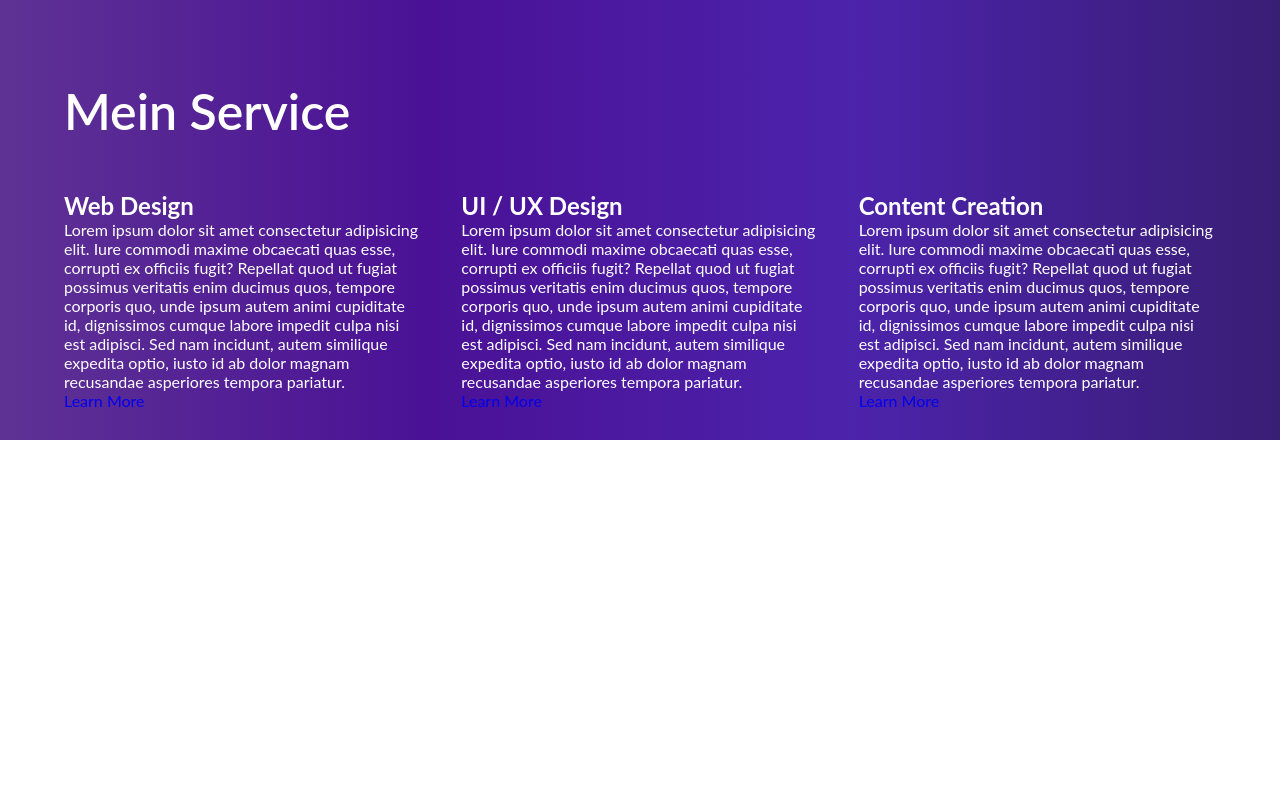
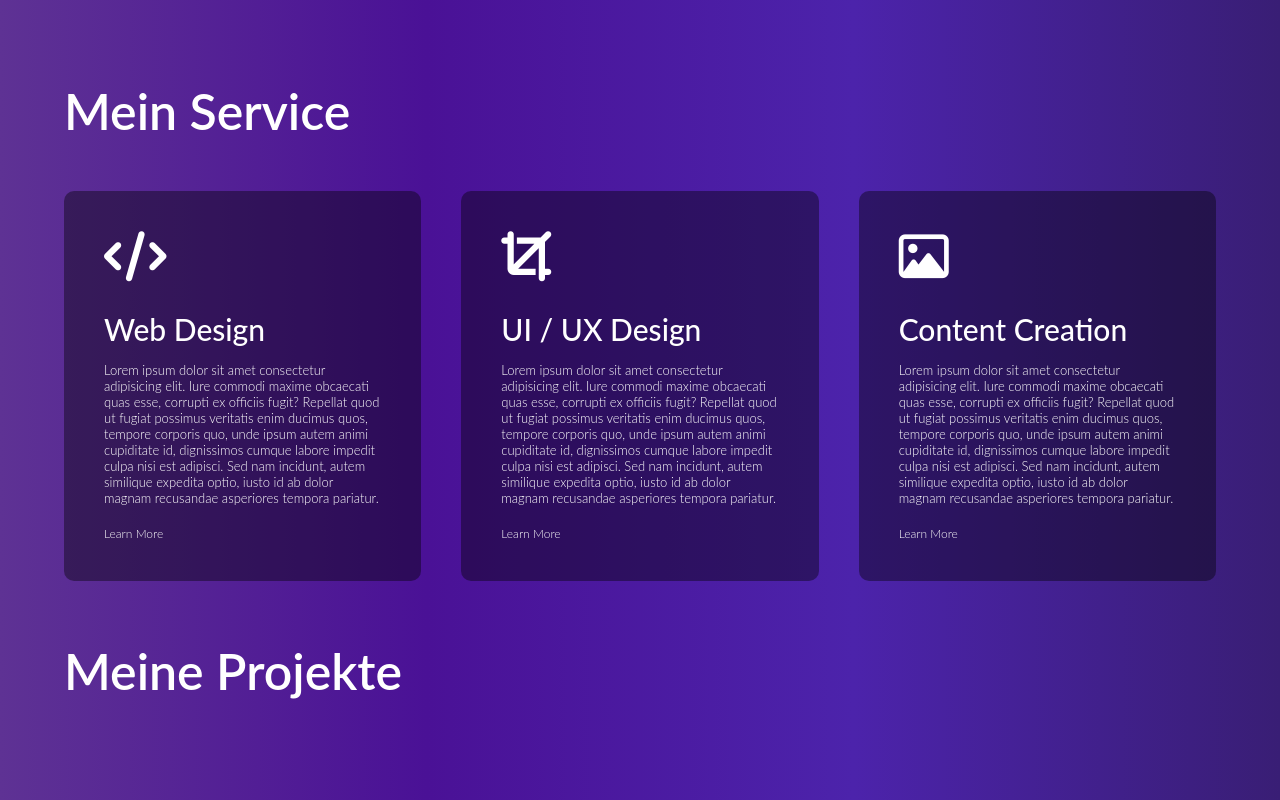
Before and after one commit to Svendolin/MyPortfoliowebsite, a plain HTML site: page Website/index.html in a window 1280 px wide. Shown: the part 1450-2250 px from the top of the page. Before the commit the page ends 1890 px from the top, so only its background shows below. Drawn offline with Linux system fonts and the light colour scheme.

Commit message:
Working on Projects

```diff
--- a/Website/css/style.css
+++ b/Website/css/style.css
@@ -34,7 +34,7 @@ body {
   color: var(--main-text-color);
 }
 
-/* === Header === */
+/* ======================= Header ======================= */
 
 #header {
   width: 100%;
@@ -216,3 +216,57 @@ nav ul li a:hover::after {
   grid-gap: 40px;
   margin-top: 50px;
 }
+
+.services-list div {
+  background: rgba(0, 0, 0, 0.4);
+  padding: 40px;
+  font-size: 13px;
+  font-weight: 300;
+  border-radius: 10px;
+  transition: 0.5s, 0.5s; /* 0.5s for background, 0.5s for transform */
+}
+
+/* Services Icons */
+.services-list div i {
+  font-size: 50px;
+  margin-bottom: 30px;
+}
+
+.services-list div h2 {
+  font-size: 30px;
+  font-weight: 500;
+  margin-bottom: 15px
+}
+
+.services-list div a {
+  text-decoration: none;
+  color: var(--main-text-color);
+  font-size: 12px;
+  margin-top: 20px;
+  display: inline-block;
+}
+
+.services-list div:hover {
+  background: var(--main-title-color);
+  transform: translateY(-10px);
+}
+
+/* ======================= Portfolio ======================= */
+
+#portfolio {
+  padding: 30px 5%;
+  color: var(--main-text-color);
+}
+
+.work-list {
+  display: grid;
+  grid-template-columns: repeat(auto-fit, minmax(250px, 1fr));
+  grid-gap: 40px;
+  margin-top: 50px;
+}
+
+.work {
+  border-radius: 10px;
+  position: relative;
+  overflow: hidden;
+}
--- a/Website/index.html
+++ b/Website/index.html
@@ -5,8 +5,9 @@
   <meta http-equiv="X-UA-Compatible" content="IE=edge">
   <meta name="viewport" content="width=device-width, initial-scale=1.0">
   <!-- Additional Meta Elements -->
-  <meta name="keywords" content="Svendolin Productions Portfolio Website made with HTML, CSS and JAVASCRIPT">
-  <meta name="description" content="This is my official Portfolio Website featuring my work, personality, ambitions, targets and web-presence in this world!">
+  <meta name="keywords" content="Svendolin Productions Portfolio Website made with HTML, CSS and JAVASCRIPT and lots of love">
+  <meta name="description" content="This is my official Portfolio Website featuring my work, webprojects, personality, ambitions, classifications,
+  targets as a webdeveloper in case of frontend and backend solutions">
   <meta name="author" content="Sven Kamm aka Svendolin">
   <title>Svendolin-Productions</title>
   <!-- Link tags-->
@@ -18,8 +19,9 @@
   <link rel="manifest" href="favicon/site.webmanifest">
   <link rel="mask-icon" href="favicon/safari-pinned-tab.svg" color="#5bbad5">
   <!-- CDNJS to Fontawesome. What is CDNJS? Here ya go: https://www.belugacdn.com/blog/cdn/cdnjs/ -->
-  <!--  48:07 -->
   <link rel="stylesheet" href="https://cdnjs.cloudflare.com/ajax/libs/font-awesome/6.4.0/css/all.min.css" integrity="sha512-iecdLmaskl7CVkqkXNQ/ZH/XLlvWZOJyj7Yy7tcenmpD1ypASozpmT/E0iPtmFIB46ZmdtAc9eNBvH0H/ZpiBw==" crossorigin="anonymous" referrerpolicy="no-referrer" />
+  <!-- Btw you can also use the kit directly from fontawesome -->
+  <!-- <script src="https://kit.fontawesome.com/295eaabed0.js" crossorigin="anonymous"></script> -->
   <meta name="msapplication-TileColor" content="#da532c">
   <meta name="theme-color" content="#ffffff">
   <!-- Script tags-->
@@ -27,7 +29,7 @@
   <script src="https://kit.fontawesome.com/c4254e24a8.js"crossorigin="anonymous"></script>
 </head>
 <body>
-  <!-- Header -->
+  <!------------ Header ------------>
   <div id="header">
     <div class="container">
       <nav>
@@ -42,11 +44,11 @@
       </nav>
       <div class="header-text">
         <p>Webdev-Visualist</p>
-        <h1>Grüezi, I bi de<br><span>Svendolin</span> us dr schwiiz!</h1>
+        <h1>Grüezi, I bi de<br><span>Svendolin</span> us dr Schwiz!</h1>
       </div>
     </div>
   </div>
-  <!-- About -->
+  <!------------ About ------------>
   <div id="about">
     <div class="container">
       <div class="row">
@@ -54,7 +56,7 @@
           <img src="images/Me.jpg" alt="Profile Picture of myself">
         </div>
         <div class="about-col-2">
-          <h1 class="sub-title">About Me</h1>
+          <h1 class="sub-title">About Mi</h1>
           <p>Ich haue gerne in die Tasten oder tippe leidenschaftlich
             auf den Mobilgeräten herum, <br> um mich von neuen Ideen und teschnischen
             Errungenschaften inspirieren zu lassen!<br>
@@ -99,34 +101,51 @@
     </div>
   </div>
 
-  <!-- Services -->
+  <!------------ Services ------------>
 <div id="services">
   <div class="container">
     <h1 class="sub-title">Mein Service</h1>
     <div class="services-list">
       <div>
+        <i class="fa-solid fa-code"></i>
         <h2>Web Design</h2>
         <p>Lorem ipsum dolor sit amet consectetur adipisicing elit. Iure commodi maxime obcaecati quas esse, corrupti ex officiis fugit? Repellat quod ut fugiat possimus veritatis enim ducimus quos, tempore corporis quo, unde ipsum autem animi cupiditate id, dignissimos cumque labore impedit culpa nisi est adipisci. Sed nam incidunt, autem similique expedita optio, iusto id ab dolor magnam recusandae asperiores tempora pariatur.</p>
         <a href="#">Learn More</a>
       </div>
 
       <div>
+        <i class="fa-solid fa-crop"></i>
         <h2>UI / UX Design</h2>
         <p>Lorem ipsum dolor sit amet consectetur adipisicing elit. Iure commodi maxime obcaecati quas esse, corrupti ex officiis fugit? Repellat quod ut fugiat possimus veritatis enim ducimus quos, tempore corporis quo, unde ipsum autem animi cupiditate id, dignissimos cumque labore impedit culpa nisi est adipisci. Sed nam incidunt, autem similique expedita optio, iusto id ab dolor magnam recusandae asperiores tempora pariatur.</p>
         <a href="#">Learn More</a>
       </div>
 
       <div>
+        <i class="fa-regular fa-image"></i>
         <h2>Content Creation</h2>
         <p>Lorem ipsum dolor sit amet consectetur adipisicing elit. Iure commodi maxime obcaecati quas esse, corrupti ex officiis fugit? Repellat quod ut fugiat possimus veritatis enim ducimus quos, tempore corporis quo, unde ipsum autem animi cupiditate id, dignissimos cumque labore impedit culpa nisi est adipisci. Sed nam incidunt, autem similique expedita optio, iusto id ab dolor magnam recusandae asperiores tempora pariatur.</p>
         <a href="#">Learn More</a>
       </div>
-
-
+    </div>
+  </div>
+</div>
+<!------------- portfolio ------------>
+<div id="portfolio">
+  <div class="container">
+    <h1 class="sub-title">Meine Projekte</h1>
+    <div class="work-list">
+      <div class="work">
+        <img src="" alt="">
+      </div>
+      <div class="work">
+        <img src="" alt="">
+      </div>
+      <div class="work">
+        <img src="" alt="">
+      </div>
     </div>
   </div>
 </div>
 
-
 </body>
 </html>
--- a/Website/js/code.js
+++ b/Website/js/code.js
@@ -17,3 +17,5 @@
     document.getElementById(tabname).classList.add("active-tab");
 
 }
+
+/* SLIDESHOW */
```
